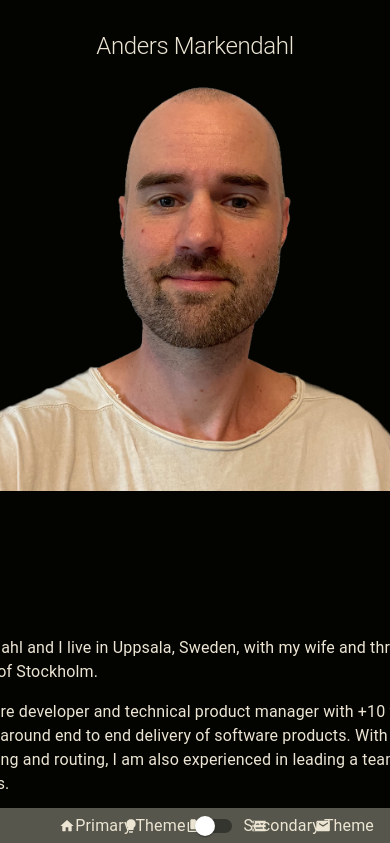
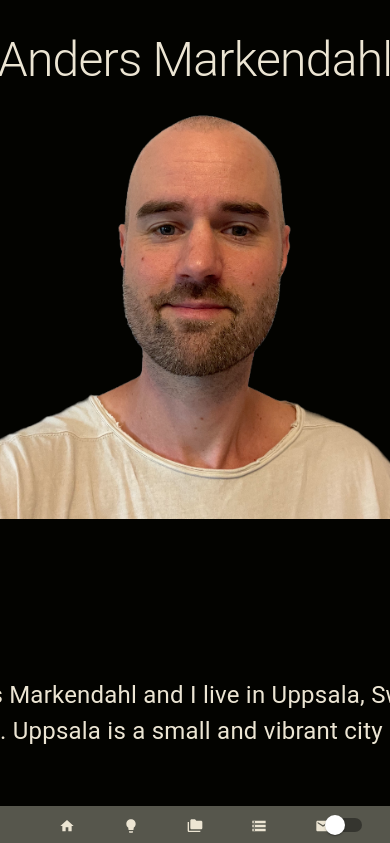
Before and after one commit to andersmarkendahl/andersmarkendahl.github.io, a React app: page / in a window 390 px wide. Shown: the top 843 px of the page. Built offline with nearby package versions, Linux system fonts and the light colour scheme.

Commit message:
Hide ThemeToggle labels on small screens

```diff
--- a/src/App.tsx
+++ b/src/App.tsx
@@ -67,9 +67,25 @@ export const App = () => {
             justifyContent: 'center',
           }}
         >
-          <Typography>Primary Theme</Typography>
+          <div
+            css={{
+              '@media (max-width: 1200px)': {
+                display: 'none',
+              },
+            }}
+          >
+            <Typography variant='h3'>Theme 1</Typography>
+          </div>
           <Switch checked={currentTheme === secondaryTheme} onChange={toggleTheme} />
-          <Typography>Secondary Theme</Typography>
+          <div
+            css={{
+              '@media (max-width: 1200px)': {
+                display: 'none',
+              },
+            }}
+          >
+            <Typography variant='h3'>Theme 2</Typography>
+          </div>
         </div>
       </Navigation>
     </ThemeProvider>
--- a/src/components/Theme.tsx
+++ b/src/components/Theme.tsx
@@ -25,27 +25,15 @@ const primaryThemeOptions: ThemeOptions = {
   typography: {
     body1: {
       fontSize: '1.5rem',
-      '@media (max-width:600px)': {
-        fontSize: '1.0rem', // Font size for screens <= 600px width
-      },
     },
     h1: {
       fontSize: '3rem',
-      '@media (max-width:600px)': {
-        fontSize: '1.5em', // Font size for screens <= 600px width
-      },
     },
     h2: {
       fontSize: '2.2rem',
-      '@media (max-width:600px)': {
-        fontSize: '1.5rem', // Font size for screens <= 600px width
-      },
     },
     h3: {
       fontSize: '1.7rem',
-      '@media (max-width:600px)': {
-        fontSize: '1.5rem', // Font size for screens <= 600px width
-      },
     },
   },
   components: {
@@ -111,27 +99,15 @@ const secondaryThemeOptions: ThemeOptions = {
   typography: {
     body1: {
       fontSize: '1.5rem',
-      '@media (max-width:600px)': {
-        fontSize: '1.0rem', // Font size for screens <= 600px width
-      },
     },
     h1: {
       fontSize: '3rem',
-      '@media (max-width:600px)': {
-        fontSize: '1.5em', // Font size for screens <= 600px width
-      },
     },
     h2: {
       fontSize: '2.2rem',
-      '@media (max-width:600px)': {
-        fontSize: '1.5rem', // Font size for screens <= 600px width
-      },
     },
     h3: {
       fontSize: '1.7rem',
-      '@media (max-width:600px)': {
-        fontSize: '1.5rem', // Font size for screens <= 600px width
-      },
     },
   },
   components: {
```
